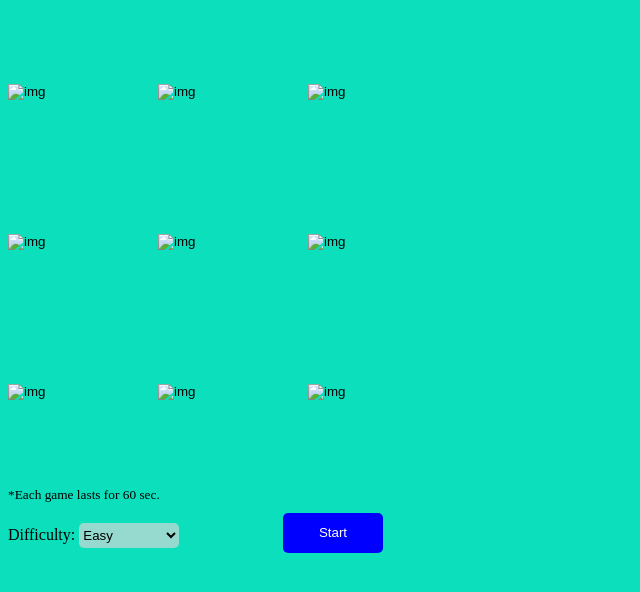
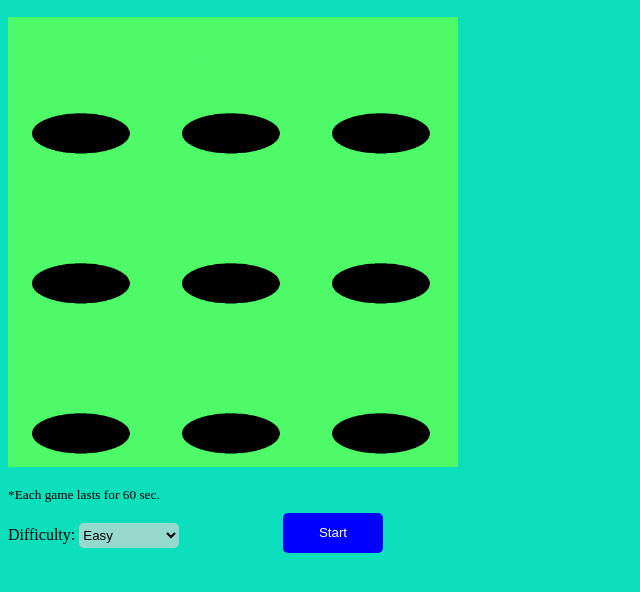
Before and after one commit to prabhu797/Hit-The-Mole, a plain HTML site: page index.html in a window 1280 px wide. Shown: the part 50-642 px from the top of the page, without its empty margins (0-640 px from the left). Drawn offline with Linux system fonts and the light colour scheme; the site is published under a folder, as on GitHub Pages, so addresses that start at the root find nothing.

Commit message:
image path change

```diff
--- a/index.html
+++ b/index.html
@@ -15,35 +15,35 @@
     <table>
       <tr>
         <td>
-          <button id="num1" onclick="clicked(1)"> <img src="/Images/RealHole.png" alt="img"> </button>
+          <button id="num1" onclick="clicked(1)"> <img src="Images/RealHole.png" alt="img"> </button>
         </td>
         <td>
-          <button id="num2" onclick="clicked(2)"> <img src="/Images/RealHole.png" alt="img"> </button>
+          <button id="num2" onclick="clicked(2)"> <img src="Images/RealHole.png" alt="img"> </button>
         </td>
         <td>
-          <button id="num3" onclick="clicked(3)"> <img src="/Images/RealHole.png" alt="img"> </button>
+          <button id="num3" onclick="clicked(3)"> <img src="Images/RealHole.png" alt="img"> </button>
         </td>
       </tr>
       <tr>
         <td>
-          <button id="num4" onclick="clicked(4)"> <img src="/Images/RealHole.png" alt="img"> </button>
+          <button id="num4" onclick="clicked(4)"> <img src="Images/RealHole.png" alt="img"> </button>
         </td>
         <td>
-          <button id="num5" onclick="clicked(5)"> <img src="/Images/RealHole.png" alt="img"> </button>
+          <button id="num5" onclick="clicked(5)"> <img src="Images/RealHole.png" alt="img"> </button>
         </td>
         <td>
-          <button id="num6" onclick="clicked(6)"> <img src="/Images/RealHole.png" alt="img"> </button>
+          <button id="num6" onclick="clicked(6)"> <img src="Images/RealHole.png" alt="img"> </button>
         </td>
       </tr>
       <tr>
         <td>
-          <button id="num7" onclick="clicked(7)"> <img src="/Images/RealHole.png" alt="img"> </button>
+          <button id="num7" onclick="clicked(7)"> <img src="Images/RealHole.png" alt="img"> </button>
         </td>
         <td>
-          <button id="num8" onclick="clicked(8)"> <img src="/Images/RealHole.png" alt="img"> </button>
+          <button id="num8" onclick="clicked(8)"> <img src="Images/RealHole.png" alt="img"> </button>
         </td>
         <td>
-          <button id="num9" onclick="clicked(9)"> <img src="/Images/RealHole.png" alt="img"> </button>
+          <button id="num9" onclick="clicked(9)"> <img src="Images/RealHole.png" alt="img"> </button>
         </td>
       </tr>
     </table>
```
